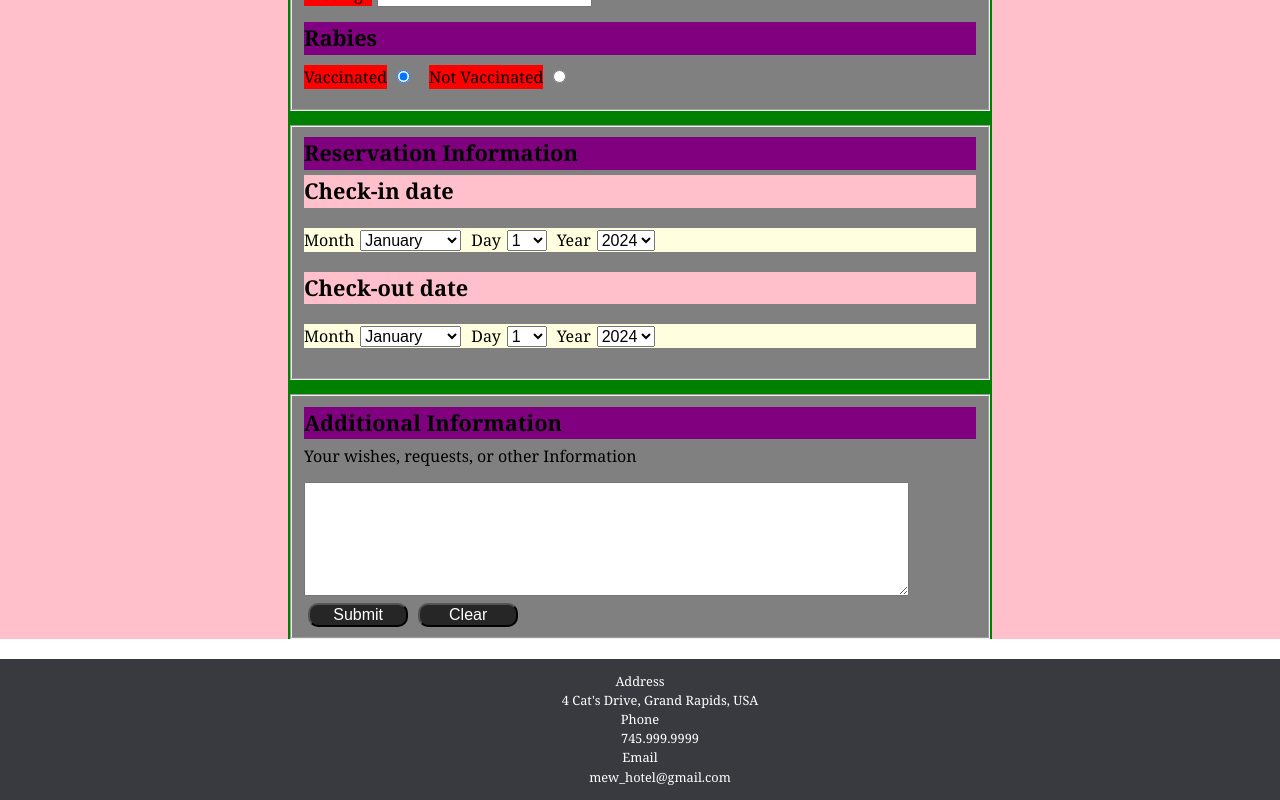
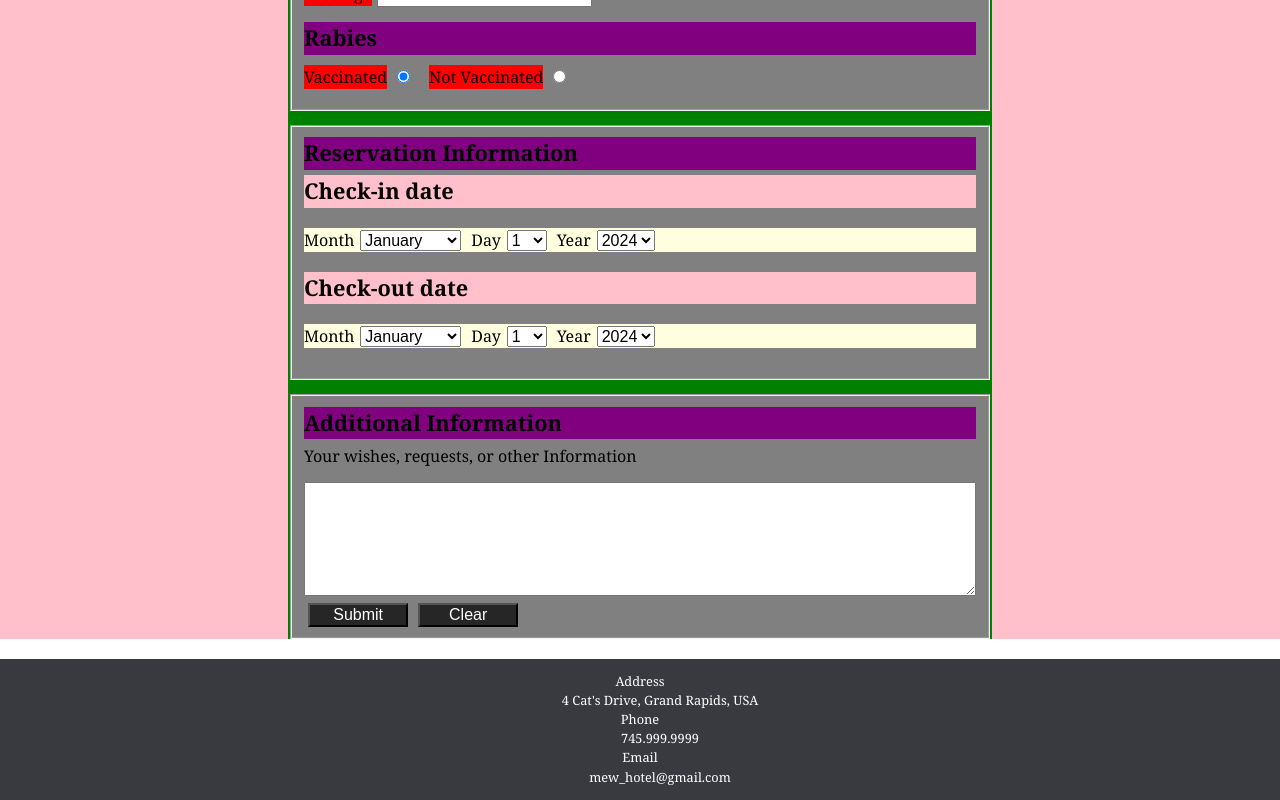
Before and after one commit to JaneDeveloper/vue-cat-hotel, a Vue app: page /contact in a window 1280 px wide. Shown: the part 1027-1827 px from the top of the page. Built offline with nearby package versions, Linux system fonts and the light colour scheme.

Commit message:
finished calculator

```diff
--- a/src/assets/style.css
+++ b/src/assets/style.css
@@ -951,7 +951,8 @@ span {
 }
 
 textarea {
-    width: 90%;
+    width: 100%;
+
 }
 
 
@@ -966,14 +967,13 @@ margin-right:10px;
 
     width:auto;
     height:3vh;
-    border-radius: 10px;
+
     min-width: 100px;
     max-width: 100%;
 }
 #clear {
     width:auto;
     height:3vh;
-    border-radius: 10px;
     color: white;
     background-color: #262626;
     font-size: clamp(1rem, 1vw, 1.375rem);
```
